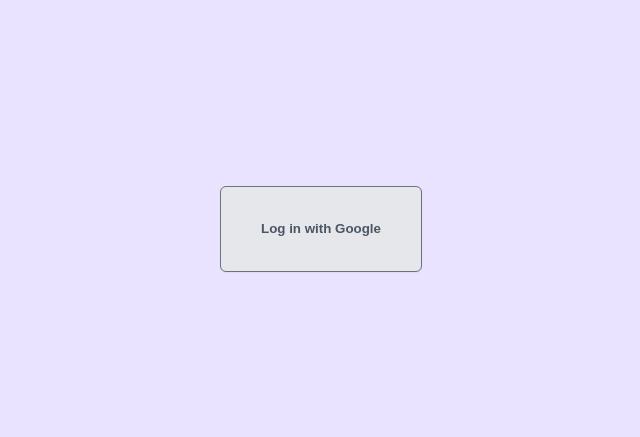
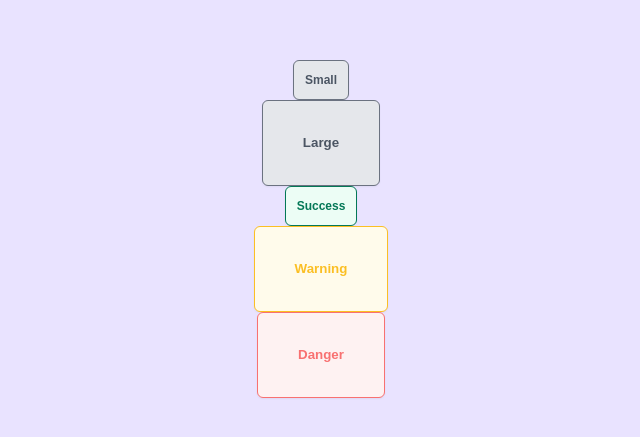
Before and after one commit to NicholasCloud4/button-react, a React (Vite) app: page / in a window 1280 px wide. Shown: the part 171-608 px from the top of the page, without its empty margins (319-959 px from the left). Built offline with nearby package versions, Linux system fonts and the light colour scheme.

Commit message:
Buttons with variants

```diff
--- a/src/App.jsx
+++ b/src/App.jsx
@@ -9,8 +9,12 @@
 
   return (
     <main>
-      <Button size="lg">Log in with Google</Button>
-    </main>
+      <Button size="sm">Small</Button>
+      <Button size="lg">Large</Button>
+      <Button size="sm" variant="success">Success</Button>
+      <Button size="lg" variant="warning">Warning</Button>
+      <Button size="lg" variant="danger">Danger</Button>
+    </main >
   )
 }
 
--- a/src/components/Button.jsx
+++ b/src/components/Button.jsx
@@ -1,27 +1,18 @@
 import React from "react"
 
-export default function Button({ children, size, ...rest }) {
+export default function Button({ children, size, className, variant, ...rest }) {
 
     /**
-     * Challenge: accept the `size` prop and set the `className` of the
-     * <button> to:
+     * Challenge:
      *
-     * "button-small" if `size` is "sm"
-     * "button-large" if `size` is "lg"
-     *
-     * Note: don't try to manually add a `className` to the Button
-     * instance in index.js yet. (DO add `className` to this file
-     * as part of the challenge, though.)
+     * Accept a `variant` prop and style the Button component
+     * accordingly. The values can be `success`, `warning`, or `danger`.
+     * Check the Figma design for the specific colors to be used for each
+     * variant.
      */
 
-    let sizeClass;
-    if (size === "sm") {
-        sizeClass = "button-small";
-    } else if (size === "lg") {
-        sizeClass = "button-large";
-    }
 
     return (
-        <button className={sizeClass} {...rest}>{children}</button >
+        <button className={`button-${size} ${variant}`} {...rest}>{children}</button>
     )
 }
--- a/src/index.css
+++ b/src/index.css
@@ -31,15 +31,33 @@
   align-items: center;
 }
 
-button.button-small {
+button.button-sm {
   padding: 7px 11px;
   font-size: 12px;
 }
 
-button.button-large {
+button.button-lg {
   padding: 30px 40px;
 }
 
 .green {
   color: green;
 }
+
+.success {
+  color: #047857;
+  background-color: #ECFDF5;
+  border-color: #047857;
+}
+
+.warning {
+  color: #FBBF24;
+  background-color: #FFFBEB;
+  border-color: #FBBF24;
+}
+
+.danger {
+  color: #F87171;
+  background-color: #FEF2F2;
+  border-color: #F87171;
+}
```
